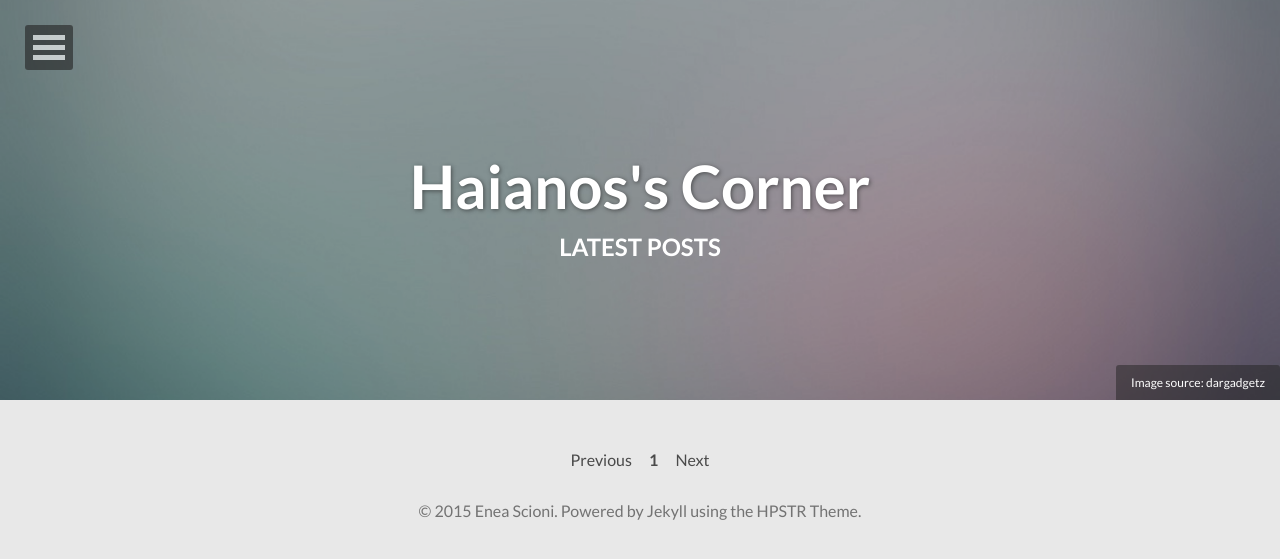
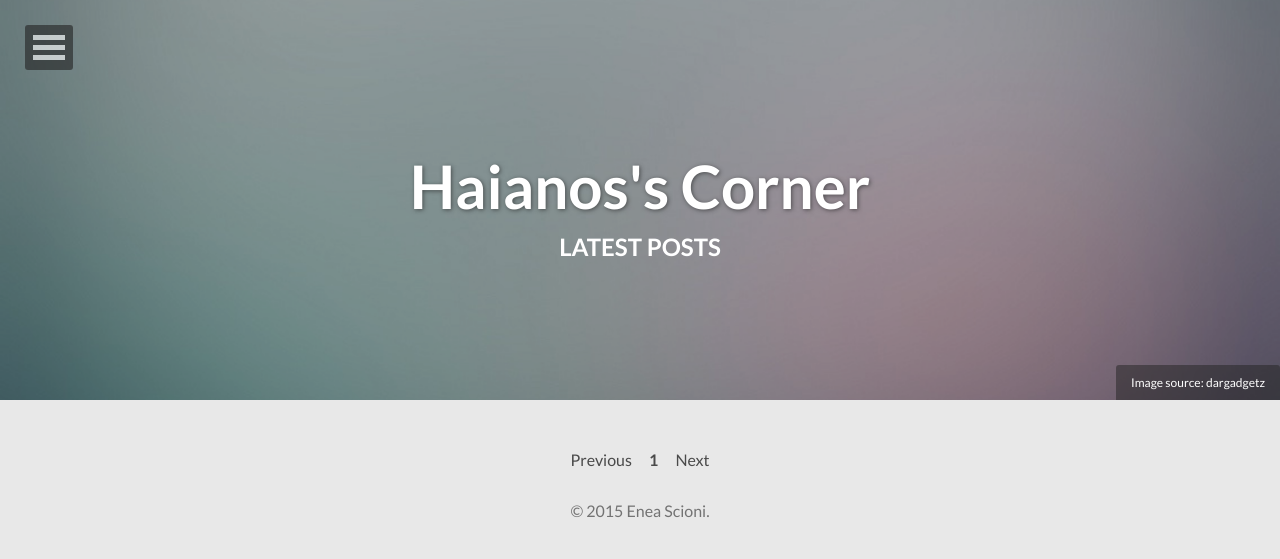
Before and after one commit to haianos/haianos.github.io, a Jekyll site: the page built from index.html, in a window 1280 px wide. Shown: the top 559 px of the page. Built offline with Jekyll 4.4.1, drawn with Linux system fonts in a browser that asks for light colours; nearby versions of some CDN libraries; the list of posts is cut into pages by our own code.

```diff
--- /dev/null
+++ b/CNAME
@@ -0,0 +1 @@
+haianos.com
--- a/_includes/footer.html
+++ b/_includes/footer.html
@@ -1 +1 @@
-<span>&copy; {{ site.time | date: '%Y' }} {{ site.owner.name }}. Powered by <a href="http://jekyllrb.com" rel="nofollow">Jekyll</a> using the <a href="http://mademistakes.com/hpstr/" rel="notfollow">HPSTR Theme</a>.</span>
+<span>&copy; {{ site.time | date: '%Y' }} {{ site.owner.name }}.</span>
```
